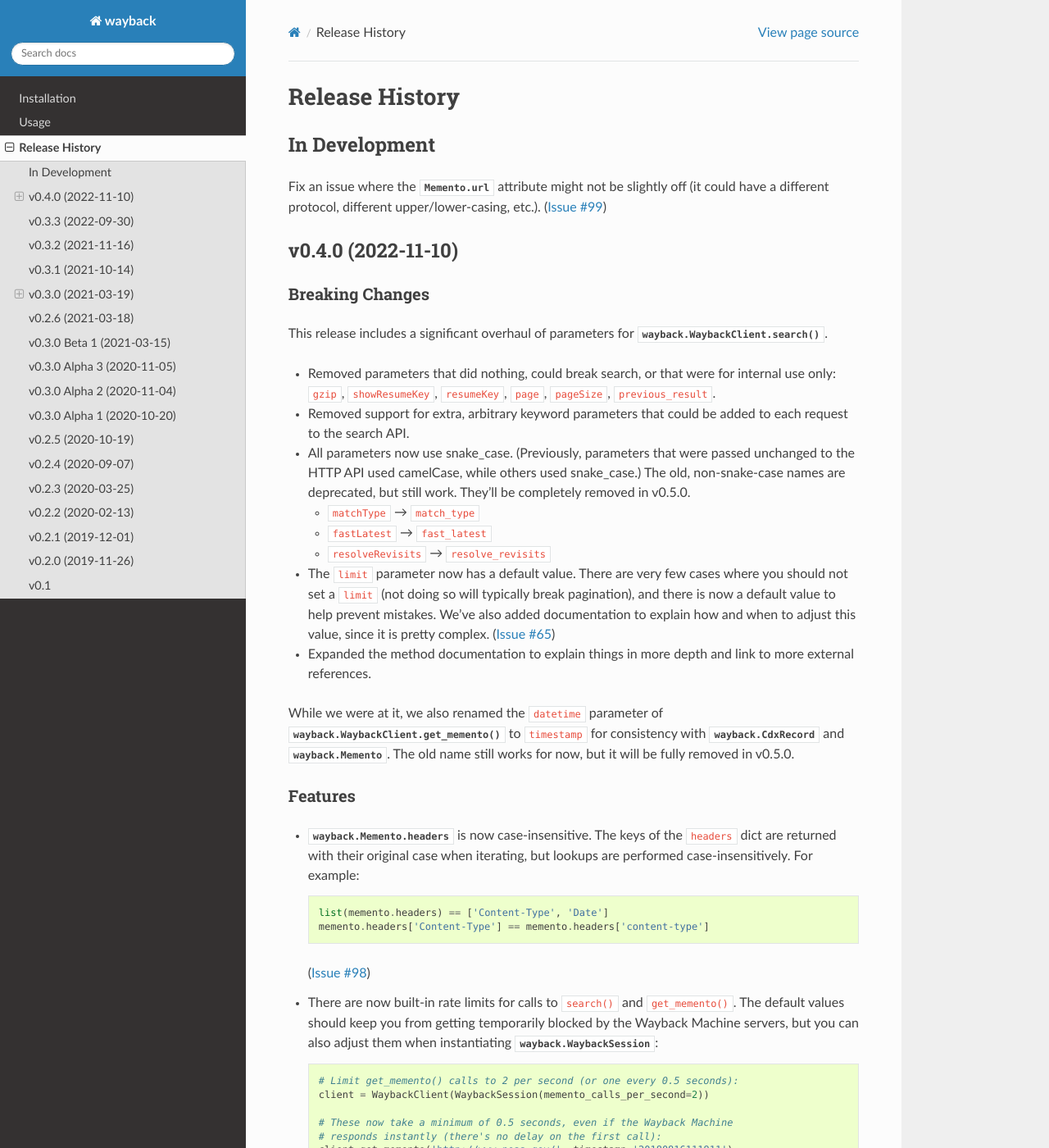
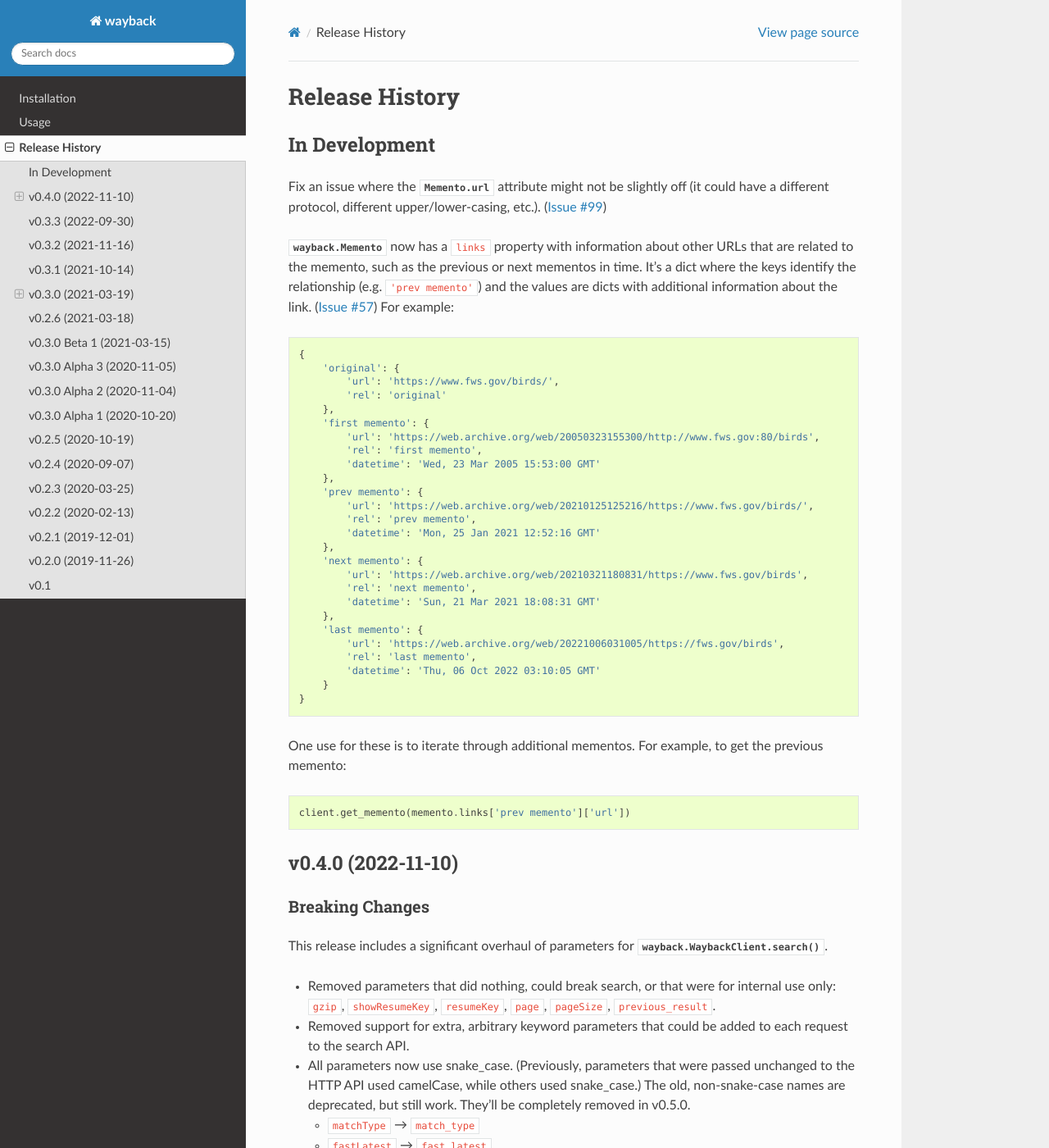
Before and after one commit to edgi-govdata-archiving/wayback, a Sphinx documentation site: the page built from docs/source/release-history.rst, in a window 1280 px wide and 1400 px high. Shown: the whole window at 82% size. Built offline with Sphinx 7.4.7 and the Read the Docs theme 2.0.0, drawn with Linux system fonts in a browser that asks for light colours.

Commit message:
Expand release notes

```diff
--- a/docs/source/release-history.rst
+++ b/docs/source/release-history.rst
@@ -6,6 +6,39 @@
 --------------
 
 Fix an issue where the :attr:`Memento.url` attribute might not be slightly off (it could have a different protocol, different upper/lower-casing, etc.). (:issue:`99`)
+
+:class:`wayback.Memento` now has a ``links`` property with information about other URLs that are related to the memento, such as the previous or next mementos in time. It’s a dict where the keys identify the relationship (e.g. ``'prev memento'``) and the values are dicts with additional information about the link. (:issue:`57`) For example::
+
+  {
+      'original': {
+          'url': 'https://www.fws.gov/birds/',
+          'rel': 'original'
+      },
+      'first memento': {
+          'url': 'https://web.archive.org/web/20050323155300/http://www.fws.gov:80/birds',
+          'rel': 'first memento',
+          'datetime': 'Wed, 23 Mar 2005 15:53:00 GMT'
+      },
+      'prev memento': {
+          'url': 'https://web.archive.org/web/20210125125216/https://www.fws.gov/birds/',
+          'rel': 'prev memento',
+          'datetime': 'Mon, 25 Jan 2021 12:52:16 GMT'
+      },
+      'next memento': {
+          'url': 'https://web.archive.org/web/20210321180831/https://www.fws.gov/birds',
+          'rel': 'next memento',
+          'datetime': 'Sun, 21 Mar 2021 18:08:31 GMT'
+      },
+      'last memento': {
+          'url': 'https://web.archive.org/web/20221006031005/https://fws.gov/birds',
+          'rel': 'last memento',
+          'datetime': 'Thu, 06 Oct 2022 03:10:05 GMT'
+      }
+  }
+
+One use for these is to iterate through additional mementos. For example, to get the previous memento::
+
+  client.get_memento(memento.links['prev memento']['url'])
 
 
 v0.4.0 (2022-11-10)
```
